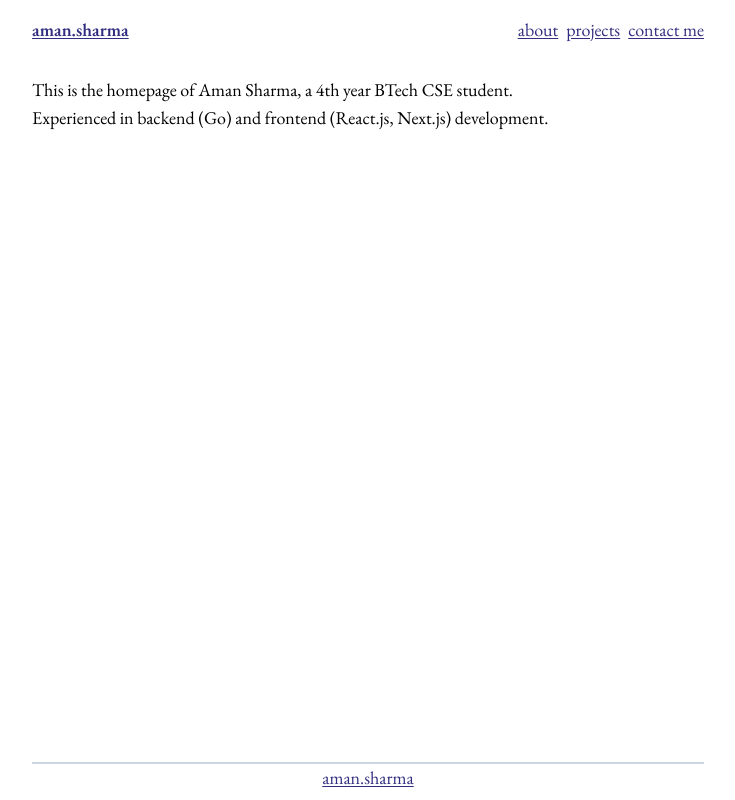
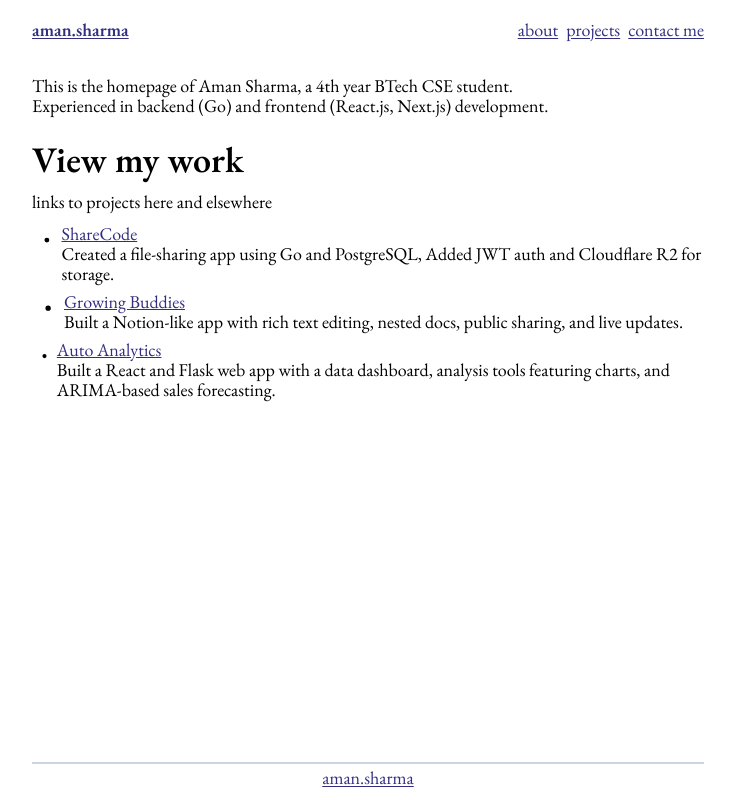
Before and after one commit to aman1117/portfolio, a Next.js app: page / in a window 1280 px wide. Shown: the whole page, without its empty margins (272-1007 px from the left). Built offline with nearby package versions, Linux system fonts and the light colour scheme.

Commit message:
feat: Add lucide-react dependency and display projects list on homepage

```diff
--- /dev/null
+++ b/app/_components/projects.tsx
@@ -0,0 +1,49 @@
+import { Dot } from 'lucide-react';
+import React from 'react';
+
+interface Project {
+    name: string;
+    description: string;
+    link: string;
+}
+
+const ProjectsList: React.FC = () => {
+    // Define your projects using an array of objects
+    const projects: Project[] = [
+        {
+            name: 'ShareCode',
+            description: 'Created a file-sharing app using Go and PostgreSQL, Added JWT auth and Cloudflare R2 for storage.',
+            link: 'https://shc-frontend-two.vercel.app/',
+        },
+        {
+            name: 'Growing Buddies',
+            description: 'Built a Notion-like app with rich text editing, nested docs, public sharing, and live updates.',
+            link: 'https://growing-buddies-seven.vercel.app/',
+        },
+        {
+            name: 'Auto Analytics',
+            description: 'Built a React and Flask web app with a data dashboard, analysis tools featuring charts, and ARIMA-based sales forecasting.',
+            link: 'https://autoanalytics.vercel.app/',
+        },
+    ];
+
+    return (
+        <div className="max-w-2xl mx-auto mt-2 mb-2 w-full h-full">
+            <h2 className="text-4xl font-bold mb-3">View my work</h2>
+            <p className="text-black md:text-lg md:leading-5 leading-tight mb-3">links to projects here and elsewhere</p>
+            {projects.map((project, index) => (
+        <div key={index} className="flex items-start mb-2">
+          <Dot size={32} className="inline-block" />
+          <div>
+            <h3 className="text-black md:text-lg md:leading-5 leading-tight ">
+              <a href={project.link} className="text-indigo-900 underline">{project.name}</a>
+            </h3>
+            <p className="text-black md:text-lg md:leading-5 leading-tight">{project.description}</p>
+          </div>
+        </div>
+      ))}
+        </div>
+    );
+};
+
+export default ProjectsList;
--- a/app/about/page.tsx
+++ b/app/about/page.tsx
@@ -5,23 +5,23 @@ const AboutMe: React.FC = () => {
     <div className="max-w-2xl mx-auto mt-2 mb-2 w-full h-full ">
       <section className="mb-4">
         <h2 className="md:text-4xl text-3xl font-bold mb-3">About</h2>
-        <p className="md:text-lg leading-5">
+        <p className="md:text-lg md:leading-5 leading-tight">
           I&apos;m Aman Sharma, a Computer Science & Engineering student at NSUT, Delhi.
         </p>
-        <p className="md:text-lg leading-5 my-4">
+        <p className="md:text-lg md:leading-5 my-4 leading-tight">
           I&apos;m passionate about software development, with a focus on full-stack web projects and competitive programming.
         </p>
-        <p className="md:text-lg leading-5 my-4">
+        <p className="md:text-lg md:leading-5 my-4 leading-tight">
           I&apos;ve built applications like ShareCode and Growing Buddies, and<br/> I&apos;m proficient in C++, Golang, React, Nextjs and various web technologies.
         </p>
-        <p className="md:text-lg leading-5">
+        <p className="md:text-lg md:leading-5 leading-tight">
           Here&apos;s a copy of my <a href="/Aman.pdf" className="text-indigo-900 underline" download>resume.</a>
         </p>
       </section>
 
       <section className="mb-4">
         <h2 className="md:text-2xl text-xl  font-bold mb-1">Interests</h2>
-        <p className="md:text-lg leading-5">
+        <p className="md:text-lg md:leading-5 leading-tight">
           I enjoy graphic design, philosophical literature, origami, and calligraphy. I lead the design team for my university&apos;s fine arts society. Here&apos;s some<span className="text-indigo-900 underline"> Stuff I Like</span>
         </p>
       </section>
@@ -29,18 +29,18 @@ const AboutMe: React.FC = () => {
       <section className="mb-4">
         <h2 className="md:text-2xl text-xl font-bold mb-1">Find me online</h2>
         <div className="flex ml-8">
-          <ul className="list-disc list-inside md:text-lg leading-5">
+          <ul className="list-disc list-inside md:text-lg md:leading-5 leading-tight">
             <li>
-              I am <span className="text-indigo-900 underline">aman1117</span> on GitHub
+              I am <a href="https://github.com/aman1117" target="_blank" className="text-indigo-900 underline">aman1117</a> on GitHub
             </li>
             <li>
-              I am <span className="text-indigo-900 underline">aman1117</span> on Leetcode
+              I am <a href="https://leetcode.com/u/aman1117/" target="_blank" className="text-indigo-900 underline">aman1117</a> on Leetcode
             </li>
             <li>
-              I am <span className="text-indigo-900 underline">aman1117</span> on LinkedIn
+              I am <a href="https://www.linkedin.com/in/aman1117/" target="_blank" className="text-indigo-900 underline">aman1117</a> on LinkedIn
             </li>
             <li>
-              I am <span className="text-indigo-900 underline underline-offset-2">_aman1117_</span> on Instagram
+              I am <a href="https://www.instagram.com/_aman1117_/" target="_blank" className="text-indigo-900 underline underline-offset-2">_aman1117_</a> on Instagram
             </li>
           </ul>
         </div>
@@ -48,8 +48,8 @@ const AboutMe: React.FC = () => {
 
       <section className="mb-4">
         <h2 className="md:text-2xl text-xl font-bold mb-1">The Site</h2>
-        <p className="md:text-lg leading-5 ">
-          This site is written in React18 using Typescript and Tailwind and Nextjs as framework.<br/> Currently, I am hosting this site on Vercel. The site is deployed to Vercel automatically as<br/> I push to GitHub.
+        <p className="md:text-lg md:leading-5 leading-tight">
+          This site is written in React18 using Typescript, Tailwind and Nextjs as framework.<br /> Currently, I am hosting this site on Vercel. The site is deployed to Vercel automatically as<br/> I push to GitHub.
         </p>
       </section>
     </div>
--- a/app/page.tsx
+++ b/app/page.tsx
@@ -1,11 +1,16 @@
+import ProjectsList from "./_components/projects";
 
 export default function Home() {
   return (
-      <div className=" w-full h-full py-4 flex max-w-2xl mx-auto ">
-        <p className="  text-black md:text-lg leading-5 ">
+      <div className="flex flex-col w-full h-full py-4 max-w-2xl mx-auto ">
+        <div>
+        <p className="  text-black md:text-lg md:leading-5 leading-tight ">
         This is the homepage of Aman Sharma, a 4th year BTech CSE student.<br/> Experienced in backend (Go) and frontend (React.js, Next.js) development.
-
         </p>
+        </div>
+          <div className=" mt-4">
+        <ProjectsList />
+          </div>
       </div>
   );
 }
--- a/package.json
+++ b/package.json
@@ -9,6 +9,7 @@
     "lint": "next lint"
   },
   "dependencies": {
+    "lucide-react": "^0.408.0",
     "next": "14.2.5",
     "react": "^18",
     "react-dom": "^18"
```
Also changed, not shown: 1 other file (tests, documents, lock files or other folders).
